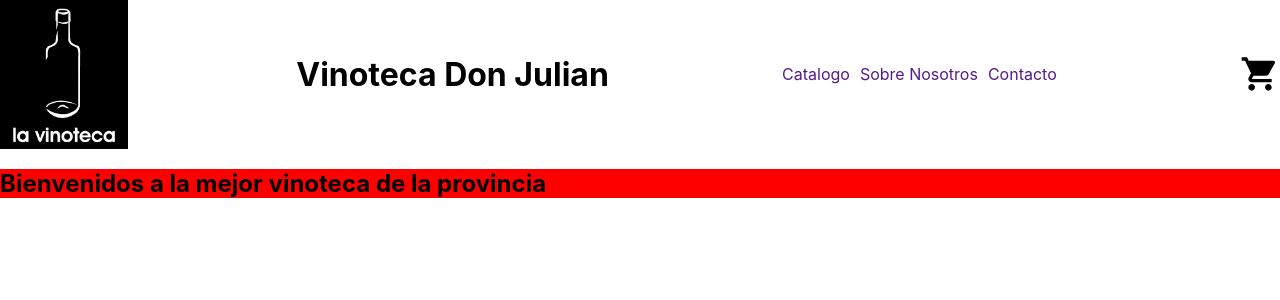
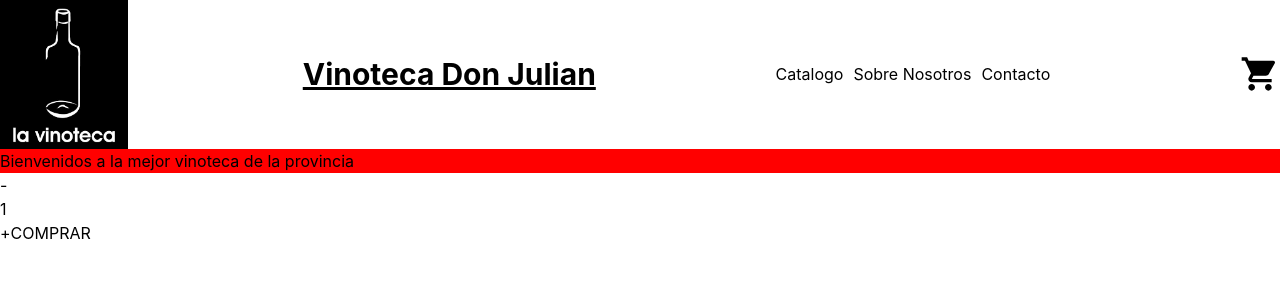
Before and after one commit to JuanIgHernandez/vinos, a React (Create React App) app: page / in a window 1280 px wide. Shown: the top 300 px of the page. Built offline with nearby package versions, Linux system fonts and the light colour scheme.

Commit message:
contador

```diff
--- a/package.json
+++ b/package.json
@@ -37,5 +37,10 @@
       "last 1 firefox version",
       "last 1 safari version"
     ]
+  },
+  "devDependencies": {
+    "autoprefixer": "^10.4.7",
+    "postcss": "^8.4.14",
+    "tailwindcss": "^3.1.4"
   }
 }
--- /dev/null
+++ b/postcss.config.js
@@ -0,0 +1,6 @@
+module.exports = {
+  plugins: {
+    tailwindcss: {},
+    autoprefixer: {},
+  }
+}
--- a/src/App.css
+++ b/src/App.css
@@ -1,3 +1,4 @@
+
 .App {
   text-align: center;
 }
--- a/src/Components/Header/NavBar.js
+++ b/src/Components/Header/NavBar.js
@@ -9,7 +9,7 @@ const NavBar = () => {
     return(
         <header>
         <img src={Logo} alt=""/>
-        <h1>Vinoteca Don Julian</h1>
+        <h1 class='text-3xl font-bold underline'>Vinoteca Don Julian</h1>
         <nav>
             <a href="">Catalogo</a>
             <a href="">Sobre Nosotros</a>
--- /dev/null
+++ b/src/Components/ItemCount.jsx
@@ -0,0 +1,26 @@
+import React, { useState } from 'react'
+
+export const ItemCount = ({ Stock, Initial = 1 }) => {
+    const [Cuenta, setCuenta] = useState(Initial)
+
+    const sumar = () => {
+        Cuenta < Stock && setCuenta(Cuenta + 1)
+        Cuenta >= Stock && alert('No hay stock =(')
+    }
+    const restar = () => {
+        setCuenta(Math.max(Cuenta - 1, 1))
+    }
+
+    const onAdd = () => {
+        alert('Gracias por su compra')
+    }
+
+  return (
+    <div>
+    <button onClick={restar}>-</button>
+    <p>{Cuenta}</p>
+    <button onClick={sumar}>+</button>
+    <button onClick={onAdd}>COMPRAR</button>
+    </div>
+  )
+}
--- a/src/Components/ItemListContainer.jsx
+++ b/src/Components/ItemListContainer.jsx
@@ -1,7 +1,11 @@
 import React from "react"
+import { ItemCount } from "./ItemCount";
 
 const Greeting = ({saludo}) => (
+    <>
     <h2 style={{backgroundColor:'red'}}>{saludo}</h2>
+    <ItemCount  Stock = {5}/>
+    </>
 );
 
 export default Greeting
--- a/src/index.css
+++ b/src/index.css
@@ -1,3 +1,6 @@
+@tailwind base;
+@tailwind components;
+@tailwind utilities;
 body {
   margin: 0;
   font-family: -apple-system, BlinkMacSystemFont, 'Segoe UI', 'Roboto', 'Oxygen',
--- /dev/null
+++ b/tailwind.config.js
@@ -0,0 +1,7 @@
+module.exports = {
+  content: ["./src/**/*.{html,js}"],
+  theme: {
+    extend: {},
+  },
+  plugins: [],
+}
```
Also changed, not shown: src/Components/Header/NavBar.css (line endings or trailing spaces), 3 other files (tests, documents, lock files or other folders).
